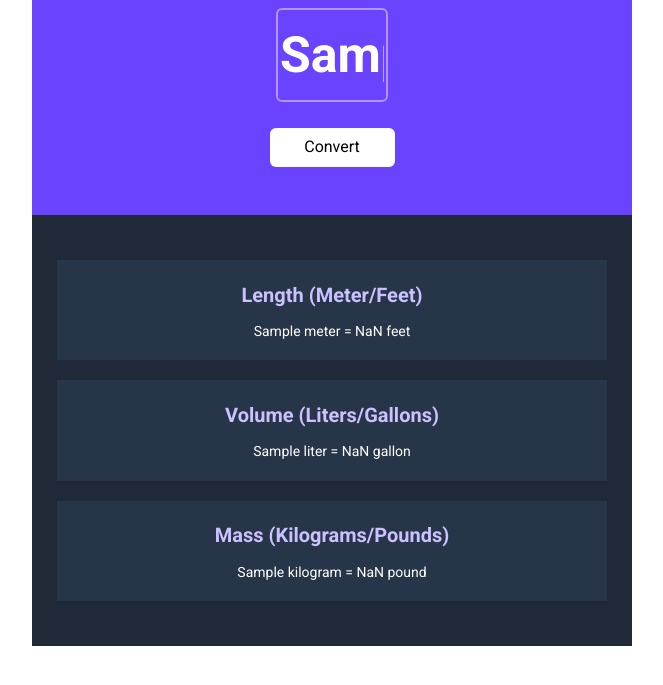
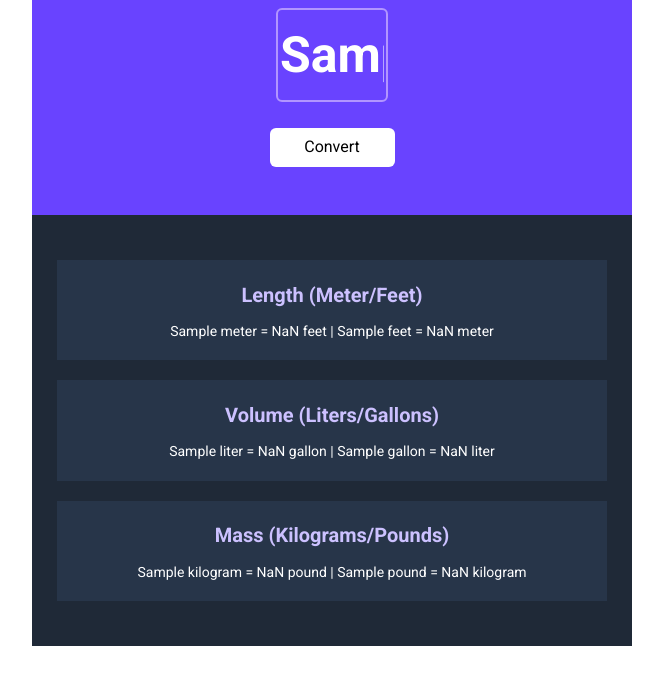
Before and after one commit to kimchie1984/conversion-app-project, a website built with Vite: page index.html in a window 1280 px wide. Both pictures are taken after typing "Sample" into the empty fields and a click on the button "Convert". Shown: the part 255-940 px from the top of the page, without its empty margins (308-971 px from the left). Built offline with nearby package versions, Linux system fonts and the light colour scheme; a web font is replaced by a local one.

Commit message:
Add files via upload

```diff
--- a/index.css
+++ b/index.css
@@ -38,6 +38,11 @@ input.input-field {
     font-weight: 700;
 }
 
+input::-webkit-outer-spin-button,
+input::-webkit-inner-spin-button {
+    -webkit-appearance: none;
+    margin: 0;
+}
 
 input:focus {
     border: 2px solid #B295FF;
@@ -55,7 +60,6 @@ input:focus {
     width: 120px;
     height: 100px;
     margin: 30px auto 20px auto;
-    border-radius: 5px;
 }
 
 
@@ -83,7 +87,7 @@ input:focus {
 }
 
 
-article {
+.conv-result {
     background-color: #273549;
     padding: 7px 0;
     margin: 20px 0;
--- a/index.html
+++ b/index.html
@@ -24,20 +24,20 @@
             </button>
         </header>
         <section class="conversion-section">
-            <article>
+            <div class="conv-result">
                 <h2>Length (Meter/Feet)</h2>
                 <p id="length-result"></p>
-            </article>
+            </div>
 
-            <article>
+            <div class="conv-result">
                 <h2>Volume (Liters/Gallons)</h2>
                 <p id="volume-result"></p>
-            </article>
+            </div>
 
-            <article>
+            <div class="conv-result">
                 <h2>Mass (Kilograms/Pounds)</h2>
                 <p id="kilogram-result"></p>
-            </article>
+            </div>
         </section>
 
     </div>
--- a/index.js
+++ b/index.js
@@ -11,8 +11,19 @@ let kilogramResult = document.getElementById("kilogram-result")
 convBtn.addEventListener("click", function () {
   let baseValue = inputArea.value
 
-  lengthResult.textContent = `${baseValue} meter = ${baseValue * meterToFeet} feet`
-  volumeResult.textContent = `${baseValue} liter = ${baseValue * literToGallon} gallon`
-  kilogramResult.textContent = `${baseValue} kilogram = ${baseValue * kiloToPound} pound`
+  let metLength = inputArea.value * meterToFeet;
+  let feetLength = inputArea.value / meterToFeet;
+  lengthResult.textContent = `${baseValue} meter = ${metLength.toFixed(3)} feet | ${baseValue} feet
+ = ${feetLength.toFixed(3)} meter`
+
+  let litVolume = inputArea.value * literToGallon;
+  let galVolume = inputArea.value / literToGallon;
+  volumeResult.textContent = `${baseValue} liter = ${litVolume.toFixed(3)} gallon | ${baseValue} gallon
+  = ${galVolume.toFixed(3)} liter`
+
+  let kiloMass = inputArea.value * kiloToPound;
+  let poundMass = inputArea.value / kiloToPound;
+  kilogramResult.textContent = `${baseValue} kilogram = ${kiloMass.toFixed(3)} pound | ${baseValue} pound
+  = ${poundMass.toFixed(3)} kilogram`
 
 })
```
